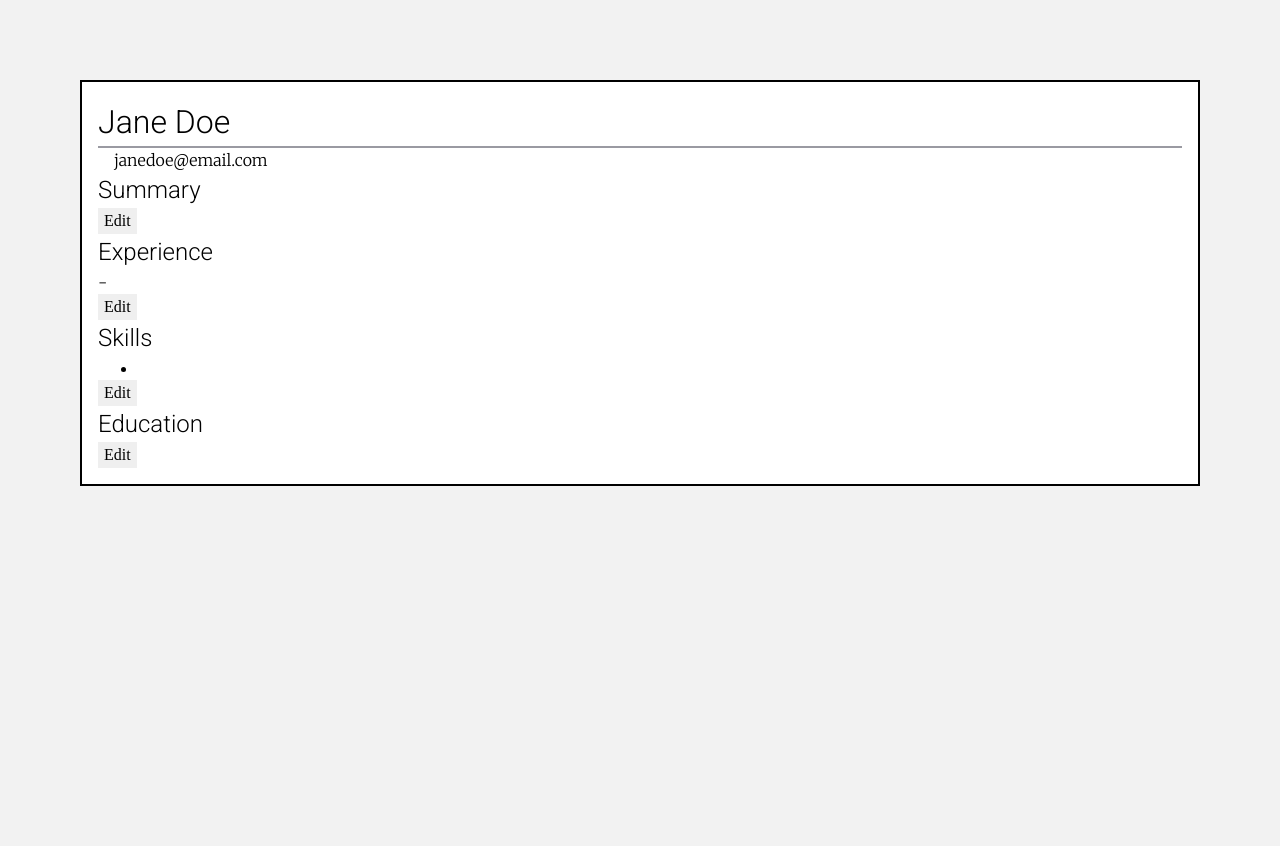
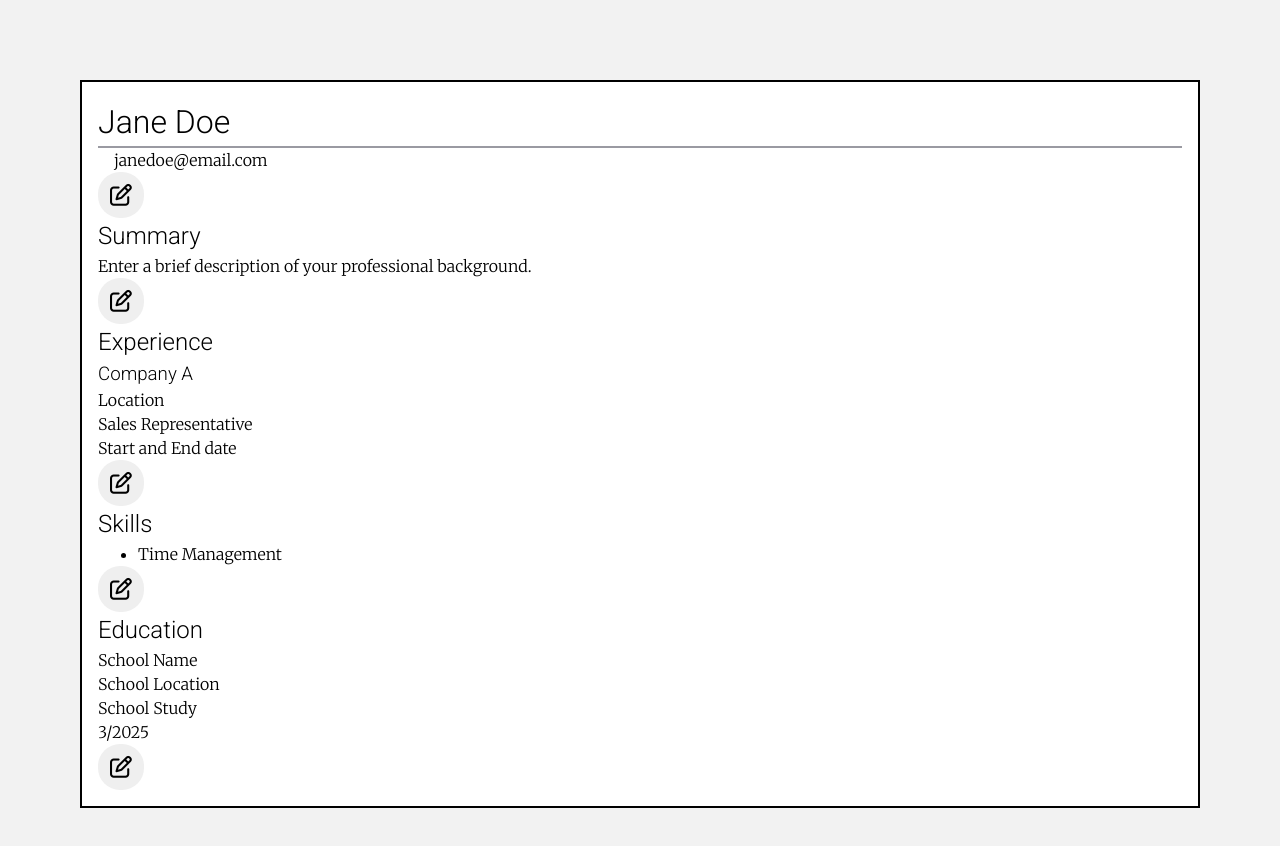
Before and after one commit to Hsoren31/cv-app, a React (Vite) app: page / in a window 1280 px wide. Shown: the top 846 px of the page. Built offline with nearby package versions, Linux system fonts and the light colour scheme.

Commit message:
Feat: add default values that give a blank form
The page will start with some default values to fill the sections
and give a very brief look of the ending result. However, it will not
fill the form inputs with these values. The user can start with a blank
form that can show the input placeholders.

```diff
--- a/src/components/Contact.jsx
+++ b/src/components/Contact.jsx
@@ -12,8 +12,8 @@ export default function Contact() {
 
   return (
     <>
-      <section id="contact_section">
-        <h1 id="name">
+      <section className="resume_section contact">
+        <h1 id="name" className="section_title">
           {!firstName && !lastName ? "Jane Doe" : firstName + " " + lastName}
         </h1>
         <ul id="contact_list">
@@ -22,7 +22,6 @@ export default function Contact() {
           <li>{location}</li>
         </ul>
         <button
-          id="edit_contact"
           className="edit fa-regular fa-pen-to-square"
           onClick={() => setShowModal(true)}
         ></button>
@@ -38,7 +37,7 @@ export default function Contact() {
                 setShowModal(false);
               }}
             >
-              <fieldset id="contact_form">
+              <fieldset id="contact_form" className="form_fieldset">
                 <legend>Contact Info</legend>
                 <p>
                   <label htmlFor="first_name">
--- a/src/components/Education.jsx
+++ b/src/components/Education.jsx
@@ -12,25 +12,36 @@ export default function EducationForm() {
 
   return (
     <>
-      <section id="education_section">
-        <h2>Education</h2>
-        <p>{school}</p>
-        <p>{schoolLoc}</p>
-        <p>{study}</p>
-        <p>{gradDate}</p>
-        <button onClick={() => setShowModal(true)}>Edit</button>
+      <section className="resume_section education">
+        <h2 className="section_title">Education</h2>
+        <div className="education_div">
+          <div className="ed-row">
+            <p>{!school ? "School Name" : school}</p>
+            <p>{!schoolLoc ? "School Location" : schoolLoc}</p>
+          </div>
+          <div className="ed-row">
+            <p>{!study ? "School Study" : study}</p>
+            <p>{!gradDate ? "3/2025" : gradDate}</p>
+          </div>
+          <p>{schoolAch}</p>
+        </div>
+        <button
+          className="edit fa-regular fa-pen-to-square"
+          onClick={() => setShowModal(true)}
+        ></button>
       </section>
       {showModal &&
         createPortal(
-          <section id="education_form" className="form_portal">
+          <section className="form_portal">
             <form
+              className="form"
               method="post"
               onSubmit={(e) => {
                 e.preventDefault();
                 setShowModal(false);
               }}
             >
-              <fieldset>
+              <fieldset id="education_form" className="form_fieldset">
                 <legend>Education</legend>
                 <p>
                   <label htmlFor="School">
@@ -116,10 +127,11 @@ export default function EducationForm() {
                     placeholder="e.g. Recieved the Jane Doe Scholarship in YYYY"
                   ></textarea>
                 </p>
-
+                <p className="form_btns">
                   <button onClick={() => setShowModal(false)}>Cancel</button>
                   {/*Cancel button should not save input values. It bypasses the form validation */}
                   <button
+                    className="save_btn"
                     type="submit"
                     onSubmit={(e) => {
                       e.preventDefault();
@@ -128,6 +140,7 @@ export default function EducationForm() {
                   >
                     Save
                   </button>
+                </p>
               </fieldset>
             </form>
           </section>,
--- a/src/components/Experience.jsx
+++ b/src/components/Experience.jsx
@@ -13,38 +13,52 @@ export default function Experience() {
 
   return (
     <>
-      <section id="experience_section">
-        <h2>Experience</h2>
-        <div>
-          <h3>{company}</h3>
-          <p>{companyLoc}</p>
-          <p>{companyPos}</p>
-          <p>{companyStartTime + "-" + companyEndTime}</p>
+      <section className="resume_section experience">
+        <h2 className="section_title">Experience</h2>
+        <div className="experience">
+          <div className="exp-row">
+            <h3>{!company ? "Company A" : company}</h3>
+            <p>{!companyLoc ? "Location" : companyLoc}</p>
+          </div>
+          <div className="exp-row">
+            <p>{!companyPos ? "Sales Representative" : companyPos}</p>
+            <p>
+              {!companyStartTime && !companyEndTime
+                ? "Start and End date"
+                : companyStartTime + "-" + companyEndTime}
+            </p>
+          </div>
+
           {/*
             Format Dates (Month/Day/Year)
            + Add check that end time is not before start date
            + Add a current checkbox that disables end date and returns 'current' */}
-          <p>{companyResp}</p>
+          <p className="company_resp">{companyResp}</p>
         </div>
-        <button onClick={() => setShowModal(true)}>Edit</button>
+        <button
+          className="edit fa-regular fa-pen-to-square"
+          onClick={() => setShowModal(true)}
+        ></button>
       </section>
       {showModal &&
         createPortal(
-          <section id="exp_form" className="form_portal">
+          <section className="form_portal">
             <form
+              className="form"
               method="post"
               onSubmit={(e) => {
                 e.preventDefault();
                 setShowModal(false);
               }}
             >
-              <fieldset>
+              <fieldset id="exp_form" className="form_fieldset">
                 <legend>Experience</legend>
 
                 <p>
                   <label htmlFor="company">
                     <span aria-label="required">*</span>Company Name
                   </label>
+                  <br />
                   <input
                     value={company}
                     onChange={(e) => {
@@ -62,6 +76,8 @@ export default function Experience() {
                   <label htmlFor="company_location">
                     <span aria-label="required">*</span>Location
                   </label>
+                  <br />
+
                   <input
                     value={companyLoc}
                     onChange={(e) => {
@@ -79,6 +95,8 @@ export default function Experience() {
                   <label htmlFor="position">
                     <span aria-label="required">*</span>Position
                   </label>
+                  <br />
+
                   <input
                     value={companyPos}
                     onChange={(e) => {
@@ -96,6 +114,8 @@ export default function Experience() {
                   <label htmlFor="company_time">
                     <span aria-label="required">*</span>Start & End Date
                   </label>
+                  <br />
+
                   <input
                     value={companyStartTime}
                     onChange={(e) => {
@@ -118,10 +138,12 @@ export default function Experience() {
                   />
                 </p>
 
-                <p>
+                <p id="role_desc_input">
                   <label htmlFor="role_description">
                     What were your responsibilities and/or accomplishments?
                   </label>
+                  <br />
+
                   <textarea
                     value={companyResp}
                     onChange={(e) => {
@@ -131,10 +153,11 @@ export default function Experience() {
                     id="role_description"
                   ></textarea>
                 </p>
-
+                <p id="exp_form_btns" className="form_btns">
                   <button onClick={() => setShowModal(false)}>Cancel</button>
                   {/*Cancel button should not save input values. It bypasses the form validation */}
                   <button
+                    className="save_btn"
                     type="submit"
                     onSubmit={(e) => {
                       e.preventDefault();
@@ -143,6 +166,7 @@ export default function Experience() {
                   >
                     Save
                   </button>
+                </p>
               </fieldset>
             </form>
           </section>,
--- a/src/components/Skills.jsx
+++ b/src/components/Skills.jsx
@@ -8,24 +8,28 @@ export default function Skill() {
   /*Skills should be an array that we will use array.map to render */
   return (
     <>
-      <section id="skills_section">
-        <h2>Skills</h2>
+      <section className="resume_section skills">
+        <h2 className="section_title">Skills</h2>
         <ul>
-          <li>{skills}</li>
+          <li>{!skills ? "Time Management" : skills}</li>
         </ul>
-        <button onClick={() => setShowModal(true)}>Edit</button>
+        <button
+          className="edit fa-regular fa-pen-to-square"
+          onClick={() => setShowModal(true)}
+        ></button>
       </section>
       {showModal &&
         createPortal(
-          <section id="skill_form" className="form_portal">
+          <section className="form_portal">
             <form
+              className="form"
               method="post"
               onSubmit={(e) => {
                 e.preventDefault();
                 setShowModal(false);
               }}
             >
-              <fieldset>
+              <fieldset id="skill_form" className="form_fieldset">
                 <legend>Skills</legend>
 
                 <p>
@@ -41,10 +45,11 @@ export default function Skill() {
                     placeholder="Time management"
                   />
                 </p>
-
+                <p className="form_btns">
                   <button onClick={() => setShowModal(false)}>Cancel</button>
                   {/*Cancel button should not save input values. It bypasses the form validation */}
                   <button
+                    className="save_btn"
                     type="submit"
                     onSubmit={(e) => {
                       e.preventDefault();
@@ -53,6 +58,7 @@ export default function Skill() {
                   >
                     Save
                   </button>
+                </p>
               </fieldset>
             </form>
           </section>,
--- a/src/components/Summary.jsx
+++ b/src/components/Summary.jsx
@@ -8,28 +8,38 @@ export default function Summary() {
 
   return (
     <>
-      <section id="summary_section">
-        <h2>Summary</h2>
-        <p>{summary}</p>
-        <button onClick={() => setShowModal(true)}>Edit</button>
+      <section className="resume_section summary">
+        <h2 className="section_title">Summary</h2>
+        <p>
+          {!summary
+            ? "Enter a brief description of your professional background."
+            : summary}
+        </p>
+        <button
+          id="edit_summary"
+          className="edit fa-regular fa-pen-to-square"
+          onClick={() => setShowModal(true)}
+        ></button>
       </section>
       {showModal &&
         createPortal(
-          <section id="summary_form" className="form_portal">
+          <section className="form_portal">
             <form
+              className="form"
               method="post"
               onSubmit={(e) => {
                 e.preventDefault();
                 setShowModal(false);
               }}
             >
-              <fieldset>
+              <fieldset className="form_fieldset">
                 <legend>Summary</legend>
 
                 <p>
                   <label htmlFor="summary">
                     How would you describe yourself?
                   </label>
+                  <br></br>
                   <textarea
                     value={summary}
                     onChange={(e) => {
@@ -39,10 +49,11 @@ export default function Summary() {
                     id="summary"
                   ></textarea>
                 </p>
-              </fieldset>
+                <p className="form_btns">
                   <button onClick={() => setShowModal(false)}>Cancel</button>
                   {/*Cancel button should not save input values. It bypasses the form validation */}
                   <button
+                    className="save_btn"
                     type="submit"
                     onSubmit={(e) => {
                       e.preventDefault();
@@ -51,6 +62,8 @@ export default function Summary() {
                   >
                     Save
                   </button>
+                </p>
+              </fieldset>
             </form>
           </section>,
           document.body
```
Lines whose indentation alone changed are shown as unchanged.
